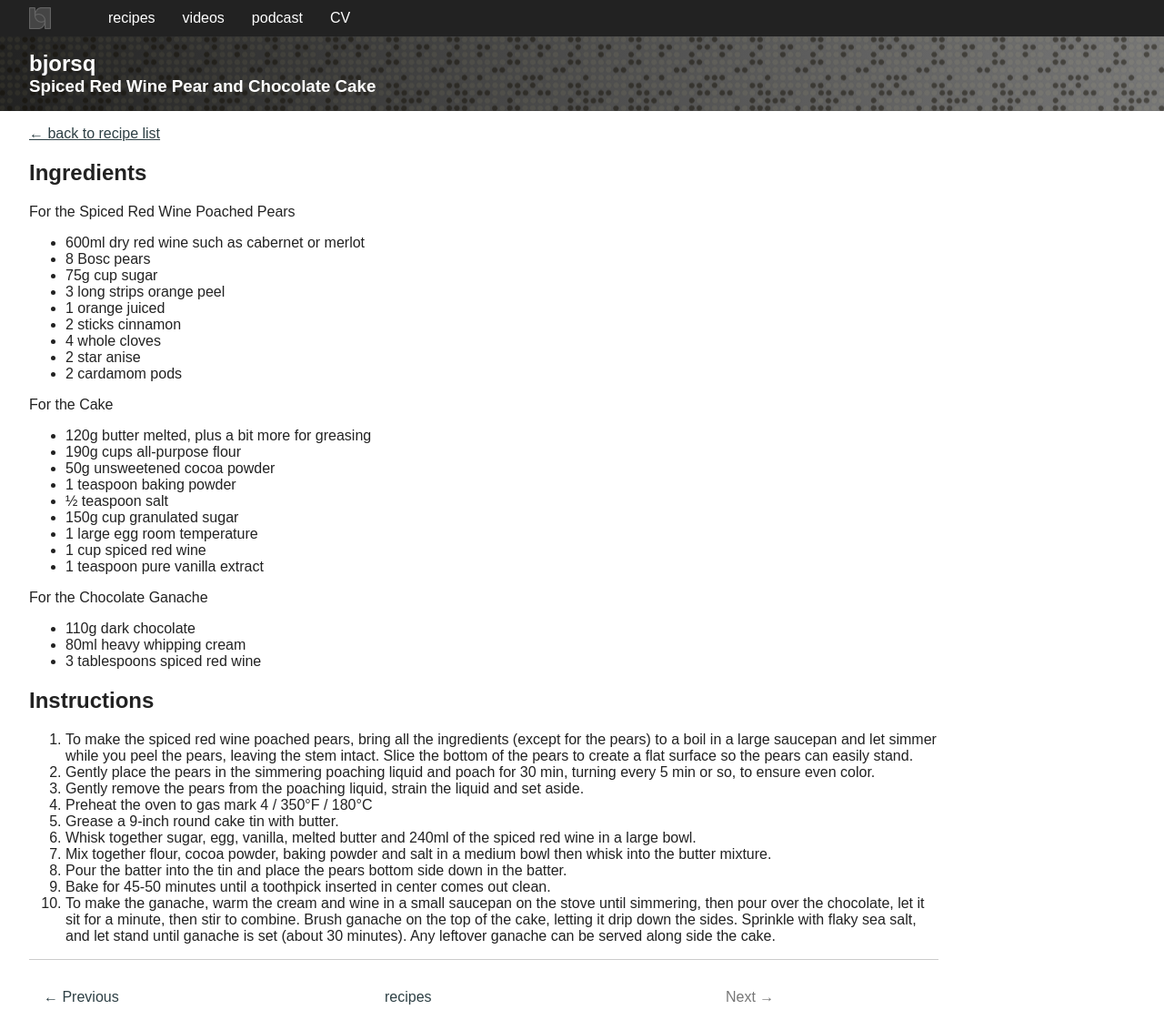
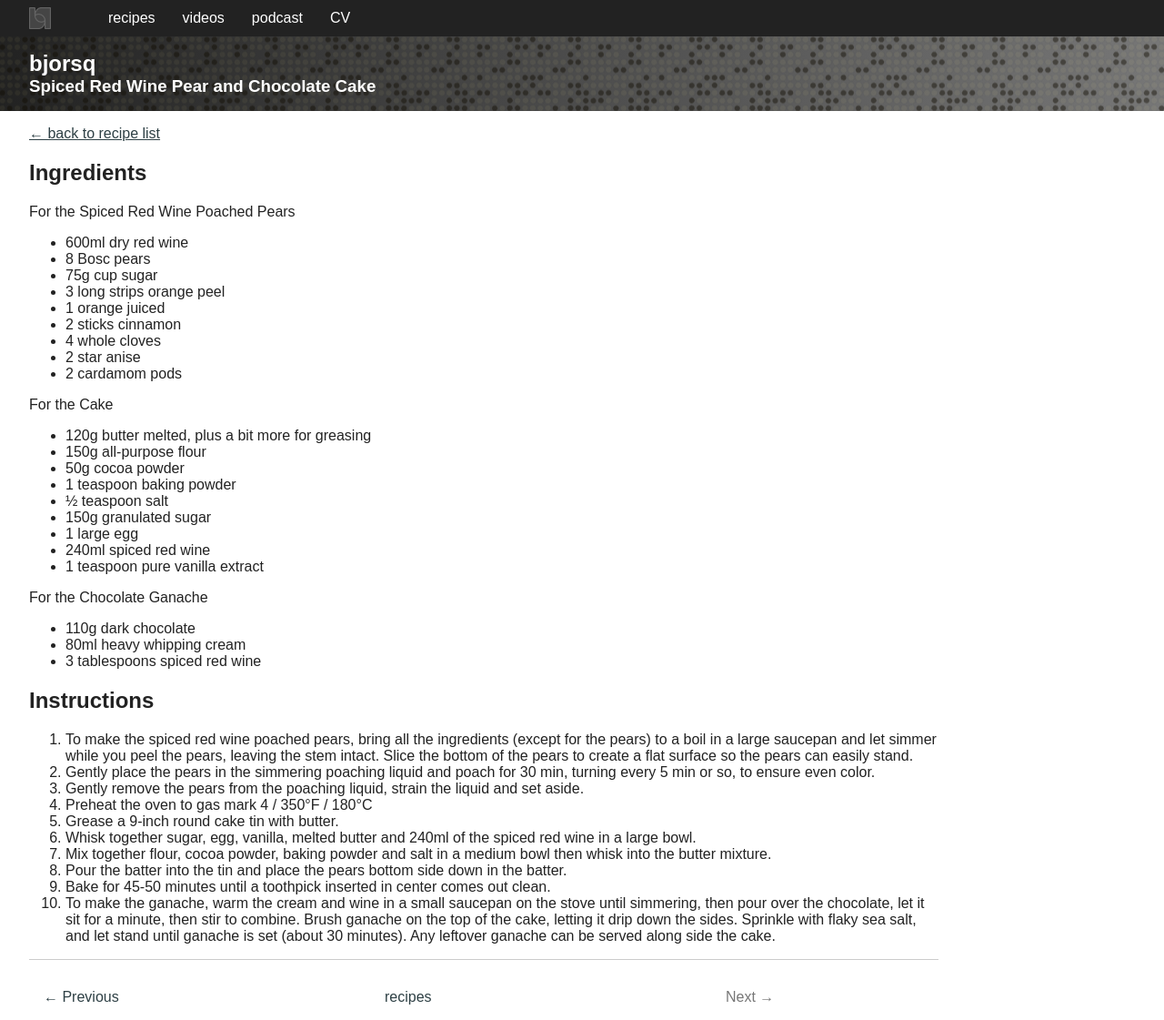
Before and after one commit to bjorsq/bjorsq.github.com, a Jekyll site: the page built from _posts/2020-12-23-poached-pear-chocolate-cake.md, in a window 1280 px wide. Shown: the whole page at 91% size. Built offline with Jekyll 4.4.1, drawn with Linux system fonts in a browser that asks for light colours.

Commit message:
corrected some measurements

```diff
--- a/_posts/2020-12-23-poached-pear-chocolate-cake.md
+++ b/_posts/2020-12-23-poached-pear-chocolate-cake.md
@@ -11,7 +11,7 @@ Ingredients
 
 For the Spiced Red Wine Poached Pears
 
-* 600ml dry red wine such as cabernet or merlot
+* 600ml dry red wine
 * 8 Bosc pears
 * 75g cup sugar
 * 3 long strips orange peel
@@ -24,13 +24,13 @@ For the Spiced Red Wine Poached Pears
 For the Cake
 
 * 120g butter melted, plus a bit more for greasing
-* 190g cups all-purpose flour
-* 50g unsweetened cocoa powder
+* 150g all-purpose flour
+* 50g cocoa powder
 * 1 teaspoon baking powder
 * &frac12; teaspoon salt
-* 150g cup granulated sugar
-* 1 large egg room temperature
-* 1 cup spiced red wine
+* 150g granulated sugar
+* 1 large egg
+* 240ml spiced red wine
 * 1 teaspoon pure vanilla extract
 
 For the Chocolate Ganache
```
